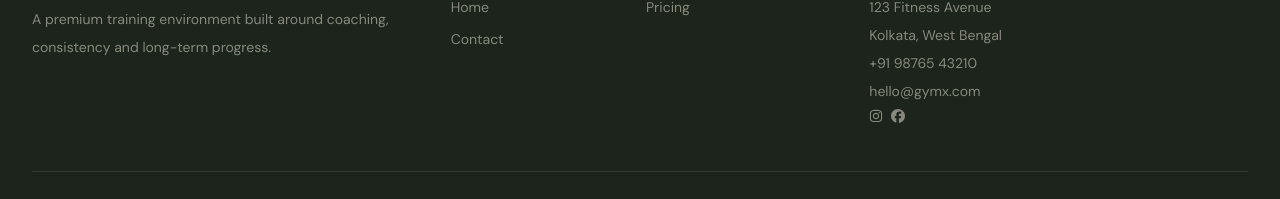
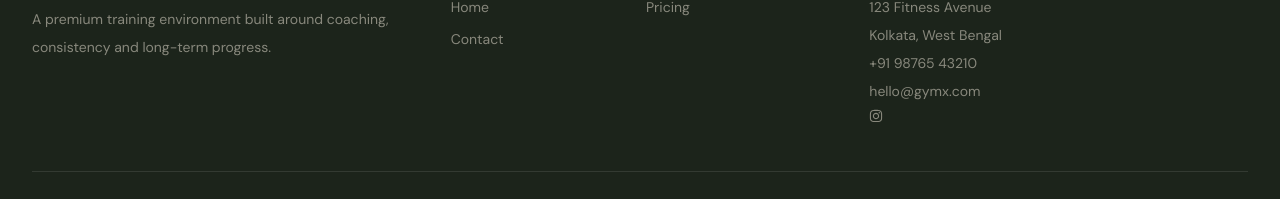
Before and after one commit to Sukreet018/gymx, a React (Vite) app: page /gymx/contact in a window 1280 px wide. Shown: the part 899-1098 px from the top of the page. Built offline with nearby package versions, Linux system fonts and the light colour scheme.

Commit message:
footer added instagram logo

```diff
--- a/src/components/layout/Footer.tsx
+++ b/src/components/layout/Footer.tsx
@@ -69,7 +69,6 @@ function Footer() {
               <p>hello@gymx.com</p>
               <div className="grid grid-flow-col gap-2 w-max">
                 <FaInstagram />
-                <FaFacebook />
               </div>
             </div>
           </div>
```
